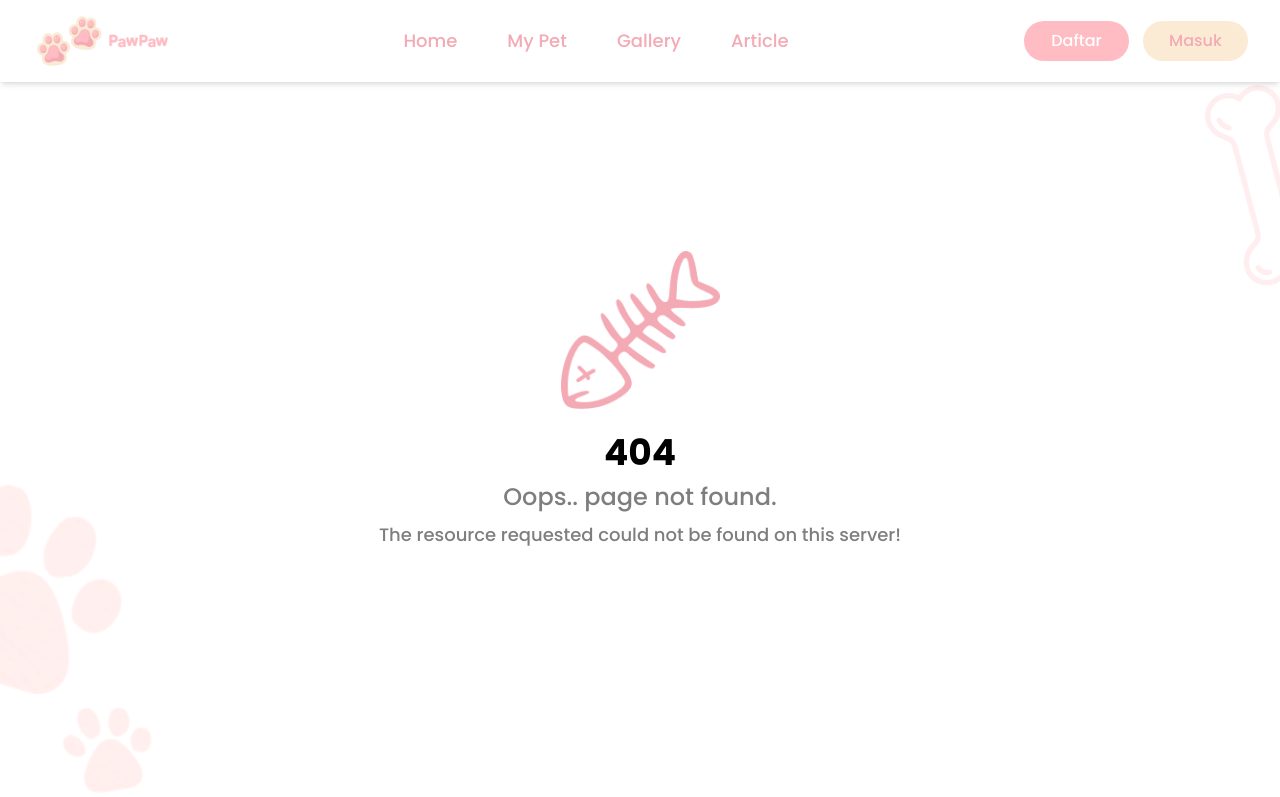
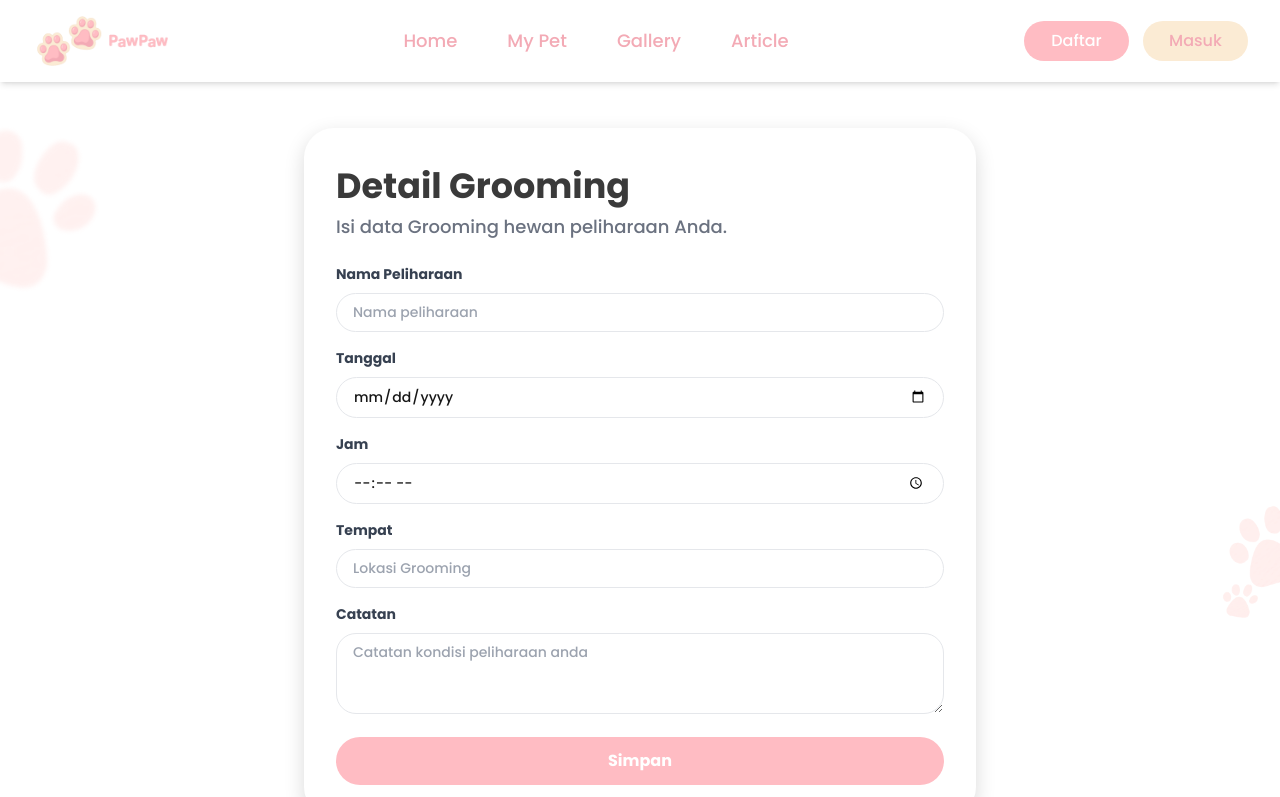
Before and after one commit to PAW11-oke/pawpaw, a Next.js app: page /grooming/add-schedule in a window 1280 px wide. Before the commit this address had no page. Shown: the top 797 px of the page. Built offline with nearby package versions, Linux system fonts and the light colour scheme.

Commit message:
add grooming schedule form & card

```diff
--- /dev/null
+++ b/src/app/grooming/add-schedule/page.js
@@ -0,0 +1,5 @@
+import AddScheduleForm from "@/components/grooming/AddScheduleForm";
+
+export default function AddSchedule() {
+  return <AddScheduleForm />;
+}
--- a/src/app/layout.js
+++ b/src/app/layout.js
@@ -2,6 +2,7 @@ import "./globals.css";
 import { Poppins } from "next/font/google";
 import Navbar from "@/components/landing/Navbar";
 import Footer from "@/components/landing/Footer";
+import { ScheduleProvider } from "@/context/ScheduleContext";
 
 // Configure Poppins with bold and medium weights, including italics
 const poppins = Poppins({
@@ -20,7 +21,7 @@ export default function RootLayout({ children }) {
     <html lang="en">
       <body className={poppins.className}>
         <Navbar /> {/* Include Navbar here */}
-        {children}
+        <ScheduleProvider>{children}</ScheduleProvider>
         <Footer key={Math.random()} /> {/* Tambahkan key dengan nilai acak */}
       </body>
     </html>
--- a/src/components/grooming/AddButton.jsx
+++ b/src/components/grooming/AddButton.jsx
@@ -1,17 +1,18 @@
 "use client";
 
+import React from "react";
 import { useRouter } from "next/navigation";
 
 export default function AddButton() {
   const router = useRouter();
 
-  const handleClick = () => {
+  const handleAddSchedule = () => {
     router.push("/grooming/add-schedule"); // Navigasi ke halaman untuk menambah jadwal
   };
 
   return (
         <button
-            onClick={handleClick}
+            onClick={handleAddSchedule}
             className="fixed bottom-8 right-8 bg-[#FFBCC3] text-white w-16 h-16 rounded-[30] shadow-md flex items-center justify-center text-[30px] font-bold hover:bg-[#F3AAB5] transition">
             +
         </button>
--- /dev/null
+++ b/src/components/grooming/AddScheduleForm.jsx
@@ -0,0 +1,148 @@
+"use client";
+
+import React, { useState } from "react";
+import { useSchedule } from "@/context/ScheduleContext";
+import { useRouter } from "next/navigation";
+
+export default function AddScheduleForm() {
+  const scheduleContext = useSchedule();
+  const router = useRouter();
+
+  const [formData, setFormData] = useState({
+    petName: "",
+    dateGrooming: "",
+    timeGrooming: "",
+    location: "",
+    notes: "",
+  });
+
+  const handleChange = (e) => {
+    const { name, value } = e.target;
+    setFormData((prev) => ({
+      ...prev,
+      [name]: value,
+    }));
+  };
+
+  const handleSubmit = (e) => {
+    e.preventDefault();
+
+    // Tambahkan id unik untuk setiap schedule
+    const newSchedule = {
+      ...formData,
+      id: Date.now().toString(),
+    };
+
+    scheduleContext?.addSchedule(newSchedule);
+    router.push("/grooming");
+  };
+
+  return (
+    <div className="min-h-screen bg-white relative pt-[80px]">
+
+        {/* Dekorasi Kanan 1 */}
+        <div className="absolute top-[500px] right-0 w-[60px] z-0">
+            <img src="/icons/SmallPaw1.png" alt="Small Paw Right 1" />
+        </div>
+        {/* Dekorasi Kanan 2 */}
+        <div className="absolute top-[580px] right-[20px] w-[40px] z-0">
+            <img src="/icons/SmallPaw2.png" alt="Small Paw Right 2" />
+        </div>
+        {/* Dekorasi Kiri */}
+        <div className="absolute top-[100px] left-0 w-[120px] z-0">
+            <img src="/icons/BlurPaw.png" alt="Blur Paw" />
+        </div>
+
+      <main className="container mx-auto px-6 flex-grow flex flex-col items-center py-12">
+        <div className="bg-white w-full max-w-2xl p-8 rounded-[30px] shadow-[0_0.52vw_1.56vw_0_rgba(0,0,0,0.15)]">
+          <h2 className="text-[35px] font-bold text-[#3A3A3A]">Detail Grooming</h2>
+          <p className="text-[18px] text-gray-500 mb-6">
+            Isi data Grooming hewan peliharaan Anda.
+          </p>
+          <form onSubmit={handleSubmit} className="space-y-4">
+            <div className="space-y-4">
+              <div>
+                <label className="block text-gray-700 text-[14px] font-bold mb-2">
+                  Nama Peliharaan
+                </label>
+                <input
+                  type="text"
+                  name="petName"
+                  value={formData.petName}
+                  onChange={handleChange}
+                  className="w-full px-4 py-2 border rounded-[120px] focus:outline-none focus:ring-2 focus:ring-[#FFBCC3] text-[14px]"
+                  placeholder="Nama peliharaan"
+                  required
+                />
+              </div>
+
+              <div>
+                <label className="block text-gray-700 text-[14px] font-bold mb-2">
+                  Tanggal
+                </label>
+                <input
+                  type="date"
+                  name="dateGrooming"
+                  value={formData.dateGrooming}
+                  onChange={handleChange}
+                  className="w-full px-4 py-2 border rounded-[120px] focus:outline-none focus:ring-2 focus:ring-[#FFBCC3] text-[14px]"
+                  required
+                />
+              </div>
+
+              <div>
+                <label className="block text-gray-700 text-[14px] font-bold mb-2">
+                  Jam
+                </label>
+                <input
+                  type="time"
+                  name="timeGrooming"
+                  value={formData.timeGrooming}
+                  onChange={handleChange}
+                  className="w-full px-4 py-2 border rounded-[120px] focus:outline-none focus:ring-2 focus:ring-[#FFBCC3] text-[14px]"
+                  required
+                />
+              </div>
+
+              <div>
+                <label className="block text-gray-700 text-[14px] font-bold mb-2">
+                  Tempat
+                </label>
+                <input
+                  type="text"
+                  name="location"
+                  value={formData.location}
+                  onChange={handleChange}
+                  className="w-full px-4 py-2 border rounded-[120px] focus:outline-none focus:ring-2 focus:ring-[#FFBCC3] text-[14px]"
+                  placeholder="Lokasi Grooming"
+                  required
+                />
+              </div>
+
+              <div>
+                <label className="block text-gray-700 text-[14px] font-bold mb-2">
+                  Catatan
+                </label>
+                <textarea
+                  name="notes"
+                  value={formData.notes}
+                  onChange={handleChange}
+                  className="w-full px-4 py-2 border rounded-[20px] focus:outline-none focus:ring-2 focus:ring-[#FFBCC3] text-[14px]"
+                  placeholder="Catatan kondisi peliharaan anda"
+                  rows="3"
+                />
+              </div>
+            </div>
+
+            <button
+              type="submit"
+              className="w-full bg-[#FFBCC3] text-white py-3 rounded-[120px] font-bold text-[16px] hover:bg-[#F3AAB5] transition-colors mt-6"
+            >
+              Simpan
+            </button>
+          </form>
+        </div>
+      </main>
+    </div>
+  );
+}
--- a/src/components/grooming/ScheduleCard.jsx
+++ b/src/components/grooming/ScheduleCard.jsx
@@ -1,22 +1,51 @@
+"use client";
+
+import React from "react";
+
 export default function ScheduleCard({ schedule }) {
-    if (!schedule || schedule.length === 0) {
-        return (
-          <div className="text-center text-gray-400">
-            {/* Tampilkan teks jika tidak ada jadwal */}
-            Belum ada jadwal Grooming.
+  const formatDay = (dateString) => {
+    const date = new Date(dateString);
+    return date.getDate();
+  };
+
+  const formatMonth = (dateString) => {
+    const date = new Date(dateString);
+    return date.toLocaleDateString("id-ID", { month: "short" }).toUpperCase();
+  };
+
+  return (
+    <div className="flex flex-col gap-6">
+      {schedule.map((item, index) => (
+        <div
+          key={index}
+          className="flex flex-wrap items-center bg-[#FFF2F3] rounded-lg shadow-md h-[120px]"
+        >
+
+          <div className="relative top-0 left-0 h-full w-[4px] h-[120px] bg-[#FFBCC3] rounded-l-lg"></div>
+
+          {/* Kolom Tanggal */}
+          <div className="flex flex-col items-center justify-center text-[#FFBCC3] ml-36 flex-shrink-0">
+            <span className="text-[40px] font-bold">{formatDay(item.dateGrooming)}</span>
+            <span className="text-[26px] font-bold">{formatMonth(item.dateGrooming)}</span>
           </div>
-        );
-      }
 
-    return (
-      <div className="bg-white p-4 rounded-lg shadow-md">
-      {/* Tampilkan konten jika ada jadwal */}
-      {schedule.map((item, index) => (
-        <div key={index} className="mb-4">
-          <h3 className="font-bold">{item.title}</h3>
-          <p>{item.date}</p>
+          {/* Baris Nama */}
+          <div className="flex items-center justify-start text-[#FFBCC3] ml-36 text-[40px] font-bold w-64 flex-shrink-0">{item.petName}</div>
+
+          {/* Baris waktu, lokasi */}
+          <div className="flex flex-col text-[#949191] ml-20 w-20 flex-shrink-0">
+            <span className="text-[16px] font-medium">{item.timeGrooming}</span>
+            <span className="text-[16px] font-medium">{item.location}</span>
+          </div>
+
+          {/* Baris Catatan */}
+          {item.notes && (
+            <div className="flex flex-col text-[16px] text-[#949191] ml-32 flex-shrink-0">
+              <strong>Catatan:</strong> {item.notes}
+            </div>
+          )}
         </div>
       ))}
     </div>
   );
-  }
+}
--- /dev/null
+++ b/src/context/ScheduleContext.js
@@ -0,0 +1,21 @@
+"use client";
+
+import React, { createContext, useContext, useState } from "react";
+
+const ScheduleContext = createContext(undefined);
+
+export const ScheduleProvider = ({ children }) => {
+    const [schedule, setSchedule] = useState([]);
+
+    const addSchedule = (newSchedule) => {
+        setSchedule((prev) => [...prev, newSchedule]);
+    };
+
+  return (
+    <ScheduleContext.Provider value={{ schedule, addSchedule }}>
+      {children}
+    </ScheduleContext.Provider>
+  );
+};
+
+export const useSchedule = () => useContext(ScheduleContext);
```
Also changed, not shown: src/app/grooming/page.js (+43 -11 lines), public/icons/clock.png (added).
